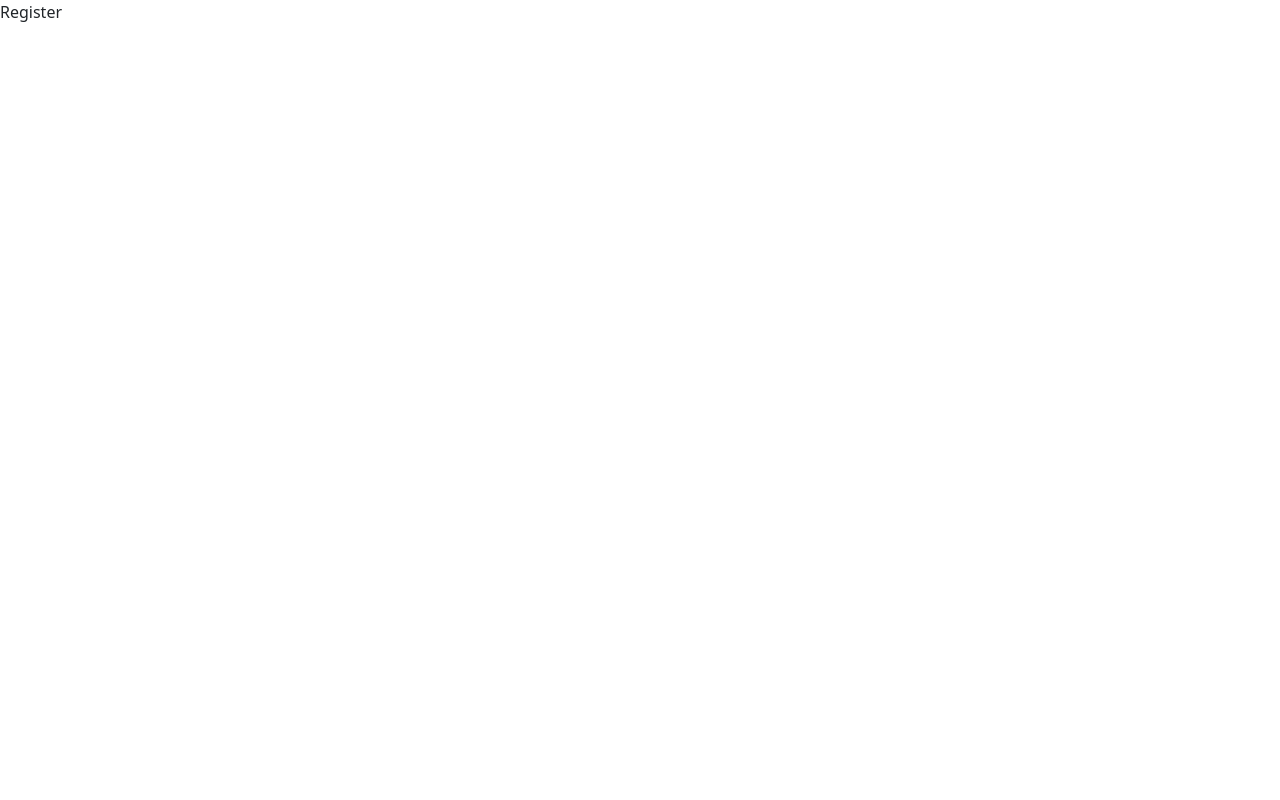
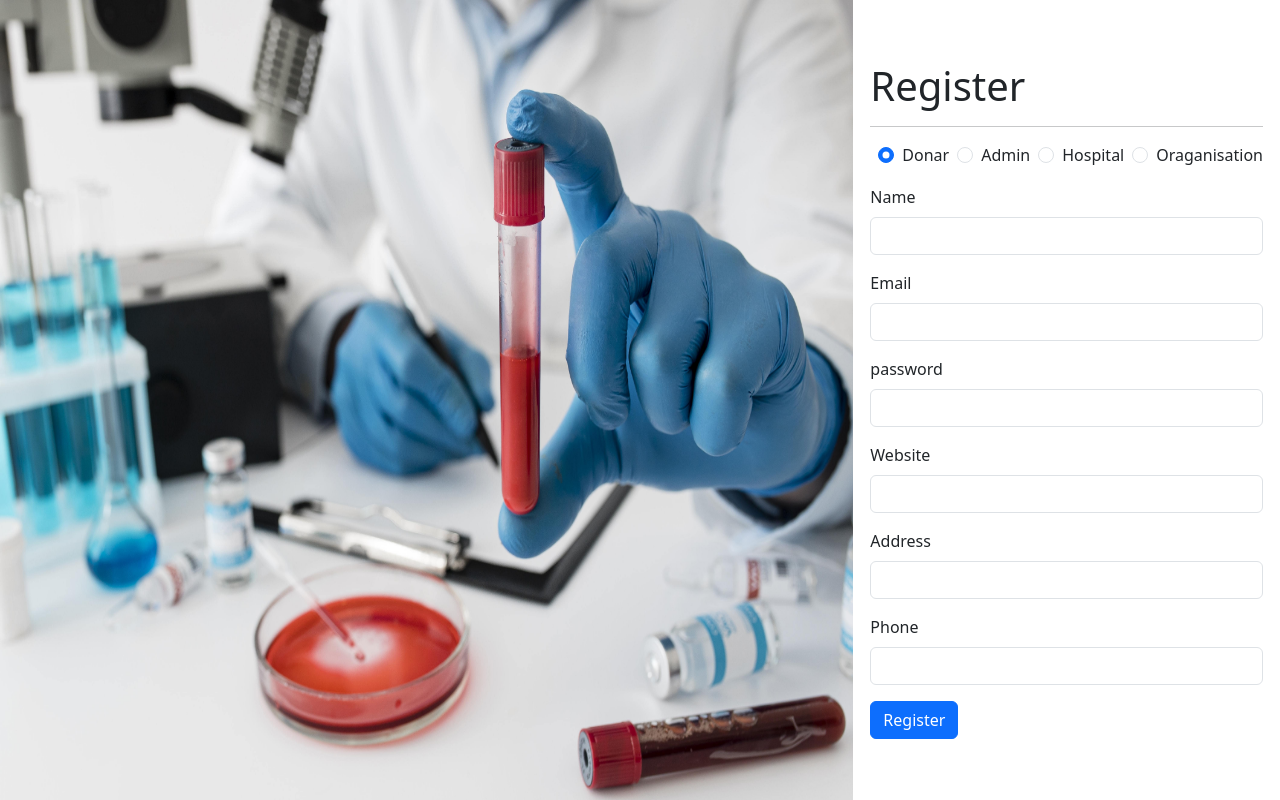
Before and after one commit to sandeepmauryaworld/Mern_Blood_Bank, a React (Create React App) app in the folder client/: page /register in a window 1280 px wide. Built offline with nearby package versions, Linux system fonts and the light colour scheme.

Commit message:
role based register form done, donar, hospital, organisition ,admin

```diff
--- /dev/null
+++ b/client/src/components/shared/Form/Form.js
@@ -0,0 +1,207 @@
+import React, { useState } from "react";
+import InputType from "./InputType";
+
+const Form = ({ formType, submitBtn, formTitle }) => {
+  const [email, setEmail] = useState("");
+  const [password, setPassword] = useState("");
+  const [role, setRole] = useState("donar");
+  const [name, setName] = useState("");
+  const [organisationName, setOrganisationName] = useState("");
+  const [website, setWebsite] = useState("");
+  const [address, setAddress] = useState("");
+  const [phone, setPhone] = useState("");
+  const [hospital, setHospital] = useState("");
+  return (
+    <form>
+      <h1>{formTitle}</h1>
+      <hr />
+
+      <div className="d-flex mb-3">
+        <div className="form-check ms-2">
+          <input
+            type="radio"
+            className="form-check-input"
+            name="role"
+            value={"donar"}
+            onChange={(e) => setRole(e.target.value)}
+            defaultChecked
+            id="donarRadio"
+          />
+          <label htmlFor="donarRadio" className="form-check-lable">
+            Donar
+          </label>
+        </div>
+        <div className="form-check ms-2">
+          <input
+            type="radio"
+            className="form-check-input"
+            name="role"
+            value={"admin"}
+            onChange={(e) => setRole(e.target.value)}
+            id="adminRadio"
+          />
+          <label htmlFor="adminRadio" className="form-check-lable">
+            Admin
+          </label>
+        </div>
+        <div className="form-check ms-2">
+          <input
+            type="radio"
+            className="form-check-input"
+            name="role"
+            value={"hospital"}
+            onChange={(e) => setRole(e.target.value)}
+            id="hospitalRadio"
+          />
+          <label htmlFor="hospitalRadio" className="form-check-lable">
+            Hospital
+          </label>
+        </div>{" "}
+        <div className="form-check ms-2">
+          <input
+            type="radio"
+            className="form-check-input"
+            name="role"
+            value={"organisationName"}
+            onChange={(e) => setRole(e.target.value)}
+            id="oraganisationRadio"
+          />
+          <label htmlFor="oraganisationRadio" className="form-check-lable">
+            Oraganisation
+          </label>
+        </div>
+      </div>
+
+      {/* switch statement */}
+
+      {(() => {
+        /* eslint-disable-next-line*/
+
+        switch (true) {
+          case formType === "login": {
+            return (
+              <>
+                <InputType
+                  lableText={"Email"}
+                  lableFor={"foremail"}
+                  inputType={"email"}
+                  name={"email"}
+                  value={email}
+                  onChange={(e) => setEmail(e.target.value)}
+                />
+                <InputType
+                  lableFor={"forpassword"}
+                  lableText={"password"}
+                  inputType={"password"}
+                  name={"password"}
+                  value={password}
+                  onChange={(e) => {
+                    setPassword(e.target.value);
+                  }}
+                />
+              </>
+            );
+          }
+          case formType === "register": {
+            return (
+              <>
+                {(role === "admin" || role === "donar") && (
+                  <InputType
+                    lableText={"Name"}
+                    lableFor={"forname"}
+                    inputType={"text"}
+                    name={"name"}
+                    value={name}
+                    onChange={(e) => setName(e.target.value)}
+                  />
+                )}
+                {role === "organisationName" && (
+                  <InputType
+                    lableText={"Organisation Name"}
+                    lableFor={"fororganisationName"}
+                    inputType={"organisationName"}
+                    name={"text"}
+                    value={organisationName}
+                    onChange={(e) => {
+                      setOrganisationName(e.target.value);
+                    }}
+                  />
+                )}
+
+                {role === "hospital" && (
+                  <InputType
+                    lableText={"Hospital Name"}
+                    lableFor={"forhospitalname"}
+                    inputType={"hospitalname"}
+                    name={"text"}
+                    value={hospital}
+                    onChange={(e) => {
+                      setHospital(e.target.value);
+                    }}
+                  />
+                )}
+
+                <InputType
+                  lableText={"Email"}
+                  lableFor={"foremail"}
+                  inputType={"email"}
+                  name={"email"}
+                  value={email}
+                  onChange={(e) => setEmail(e.target.value)}
+                />
+                <InputType
+                  lableFor={"forpassword"}
+                  lableText={"password"}
+                  inputType={"password"}
+                  name={"password"}
+                  value={password}
+                  onChange={(e) => {
+                    setPassword(e.target.value);
+                  }}
+                />
+                <InputType
+                  lableText={"Website"}
+                  lableFor={"forwebsite"}
+                  inputType={"website"}
+                  name={"website"}
+                  value={website}
+                  onChange={(e) => {
+                    setWebsite(e.target.value);
+                  }}
+                />
+                <InputType
+                  lableText={"Address"}
+                  lableFor={"foraddress"}
+                  inputType={"address"}
+                  name={"address"}
+                  value={address}
+                  onChange={(e) => {
+                    setAddress(e.target.value);
+                  }}
+                />
+                <InputType
+                  lableText={"Phone"}
+                  lableFor={"forphone"}
+                  inputType={"phone"}
+                  name={"phone"}
+                  value={phone}
+                  onChange={(e) => {
+                    setPhone(e.target.value);
+                  }}
+                />
+              </>
+            );
+          }
+        }
+      })()}
+
+      <div className="d-flex">
+        <button className="btn btn-primary" type="submit">
+          {submitBtn}{" "}
+        </button>
+      </div>
+    </form>
+  );
+};
+
+export default Form;
--- /dev/null
+++ b/client/src/components/shared/Form/InputType.js
@@ -0,0 +1,30 @@
+import React from "react";
+
+const InputType = ({
+  value,
+  onChange,
+  name,
+  lableText,
+
+  inputType,
+  lableFor,
+}) => {
+  return (
+    <>
+      <div className="mb-3">
+        <label htmlFor={lableFor} className="form-label">
+          {lableText}
+        </label>
+        <input
+          type={inputType}
+          className="form-control"
+          name={name}
+          value={value}
+          onChange={onChange}
+        />
+      </div>
+    </>
+  );
+};
+
+export default InputType;
--- a/client/src/index.css
+++ b/client/src/index.css
@@ -3,3 +3,18 @@
     padding: 0;
     box-sizing: border-box;
 }
+/* ----------------form ------------ */
+.form-banner img{
+
+    height: 100%;
+    width: 100%;
+
+}
+
+.form-container{
+    display: flex;
+    align-items: center;
+    justify-content: center;
+    min-height: 100vh;
+
+}
--- a/client/src/pages/auth/Login.js
+++ b/client/src/pages/auth/Login.js
@@ -1,7 +1,23 @@
 import React from "react";
+import Form from "../../components/shared/Form/Form";
 
 const Login = () => {
-  return <div>Login</div>;
+  return (
+    <>
+      <div className="row g-0">
+        <div className="col-md-8 form-banner">
+          <img src="./assets/images/banner1.jpg" alt="logo" />
+        </div>
+
+        <div className="col-md-4 form-container">
+          <Form
+            formTitle={"Login Page"}
+            submitBtn={"Login"}
+            formType={"login"}
+          />
+        </div>
+      </div>
+    </>
+  );
 };
-
 export default Login;
--- a/client/src/pages/auth/Register.js
+++ b/client/src/pages/auth/Register.js
@@ -1,7 +1,23 @@
 import React from "react";
+import Form from "../../components/shared/Form/Form";
 
 const Register = () => {
-  return <div>Register</div>;
+  return (
+    <>
+      <div className="row g-0">
+        <div className="col-md-8 form-banner">
+          <img src="./assets/images/banner2.jpg" alt="register img" />
+        </div>
+        <div className="col-md-4 form-container ">
+          <Form
+            formTitle={"Register "}
+            submitBtn={"Register"}
+            formType={"register"}
+          />
+        </div>
+      </div>
+    </>
+  );
 };
 
 export default Register;
```
Also changed, not shown: client/public/assets/images/banner1.jpg (added), client/public/assets/images/banner2.jpg (added).
